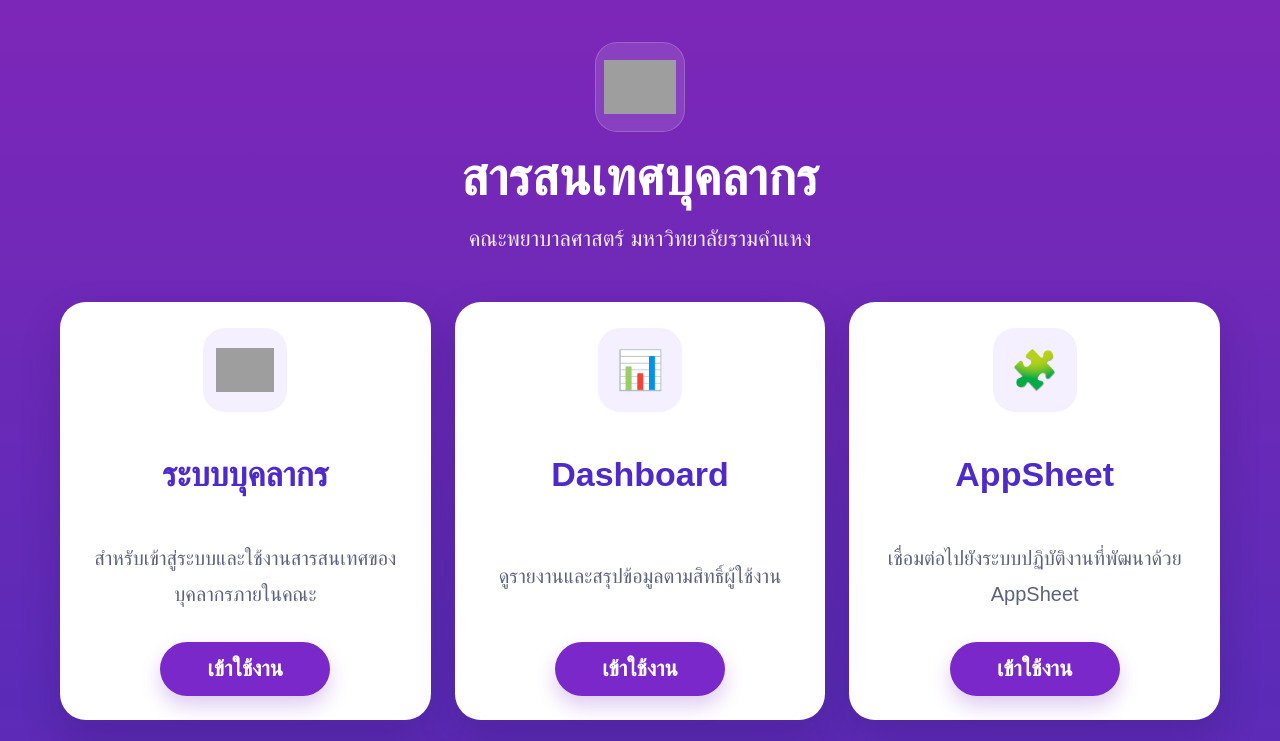
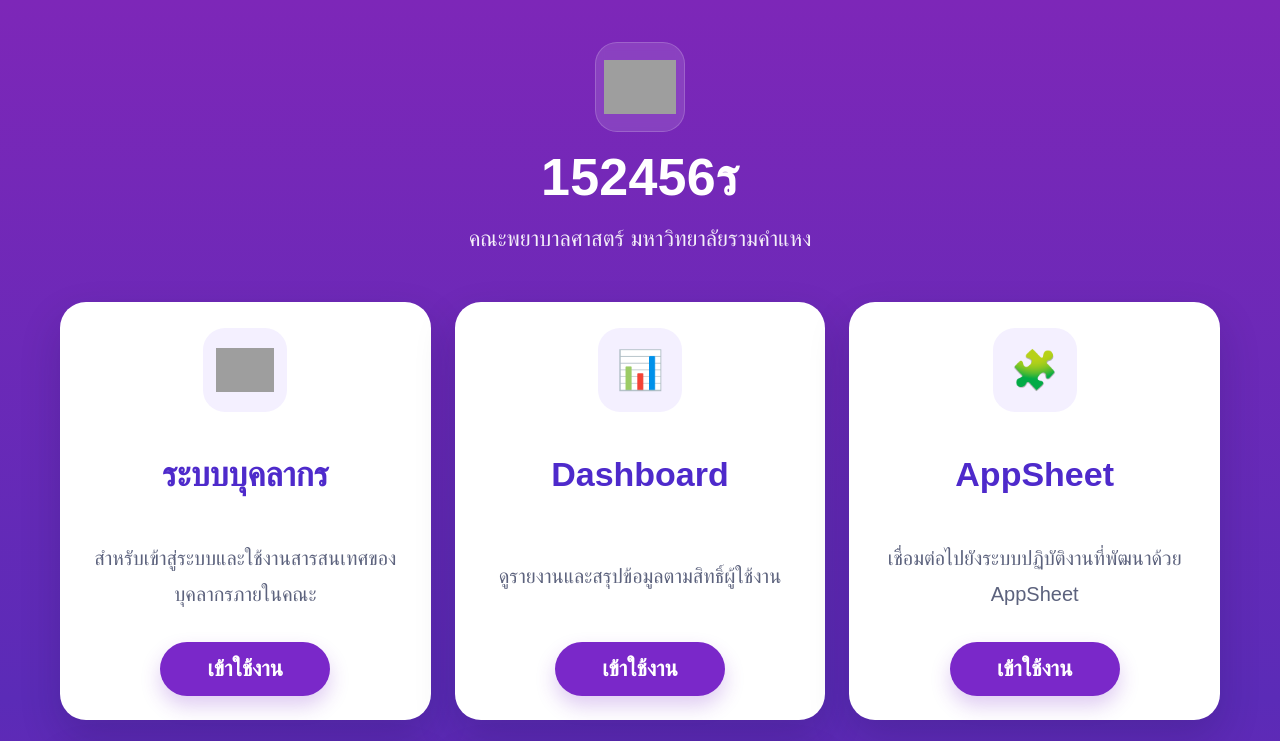
Before and after one commit to nurseLRC/nurse.ru-resch, a plain HTML site: page public/index.html in a window 1280 px wide. Shown: the top 741 px of the page. Drawn offline with Linux system fonts and the light colour scheme; grey boxes are pictures that could not be loaded; a web font is replaced by a local one.

Commit message:
Update index.html

```diff
--- a/public/index.html
+++ b/public/index.html
@@ -255,7 +255,7 @@
       <div class="hero-logo">
         <img src="logo.png" alt="ตราสัญลักษณ์คณะพยาบาลศาสตร์">
       </div>
-      <h1>สารสนเทศบุคลากร</h1>
+      <h1>152456ร</h1>
       <p>คณะพยาบาลศาสตร์ มหาวิทยาลัยรามคำแหง</p>
     </section>
 
```
